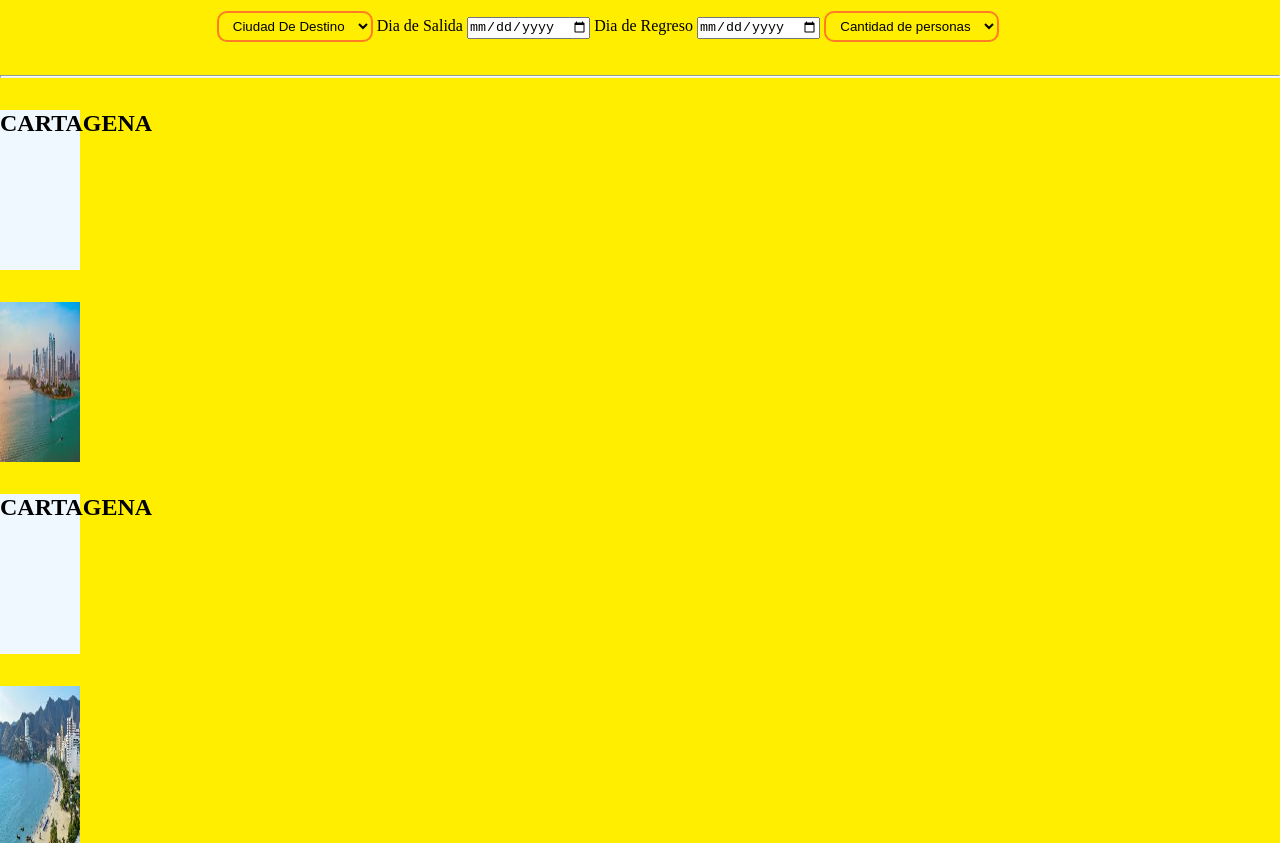
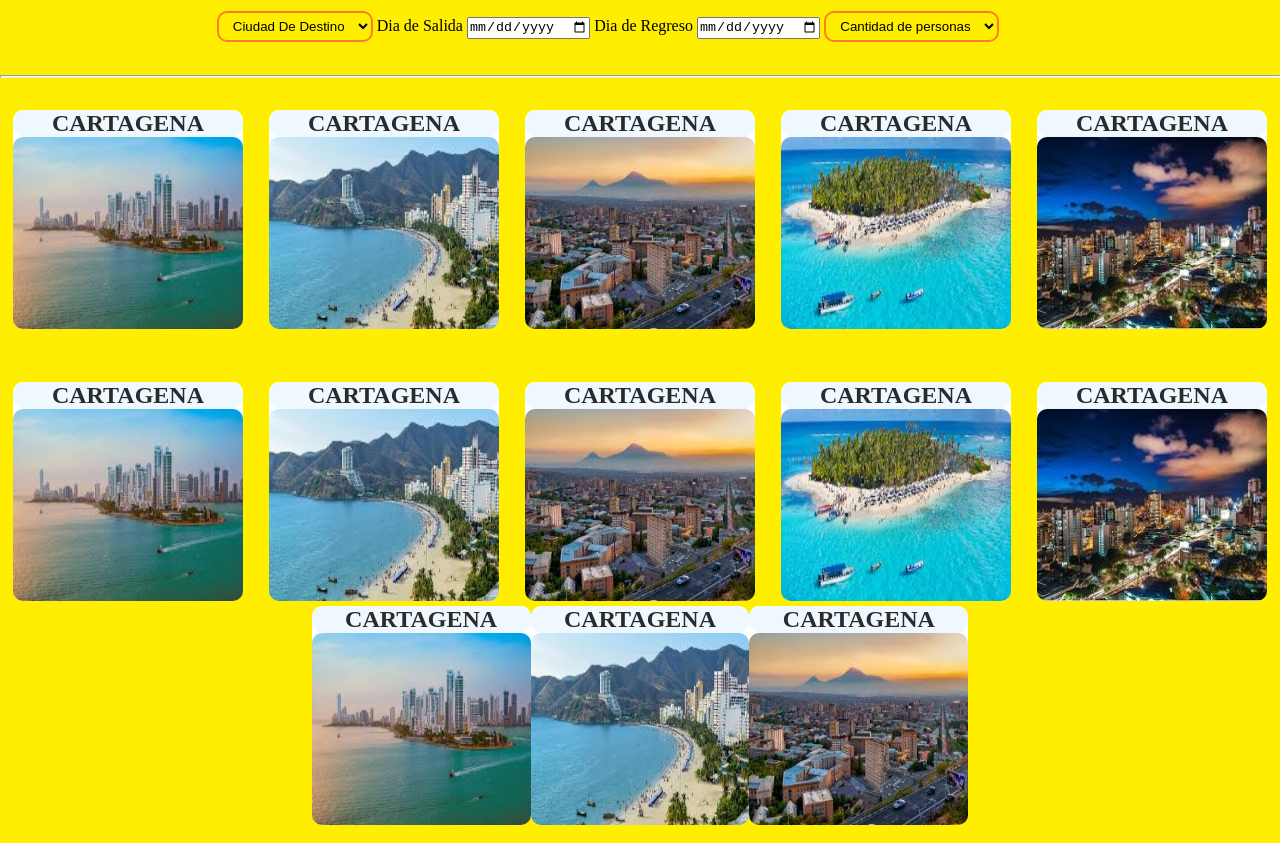
Before and after one commit to JuanGarciaaa18/adso-web-flexbox1, a plain HTML site: page index.html in a window 1280 px wide. Shown: the part 131-974 px from the top of the page. Drawn offline with Linux system fonts and the light colour scheme.

Commit message:
9may,adding features

```diff
--- a/index.html
+++ b/index.html
@@ -56,7 +56,7 @@
       </form>
     </section>
     <hr>
-    <div class="ciudades">
+    <section class="line1">
 
         <div class="Ciudad">
         <h2>CARTAGENA</h2>
@@ -66,22 +66,67 @@
         <div class="Ciudad">
         <h2>CARTAGENA</h2>
         <img src="Assets/images/SantaMarta.jfif" alt="Cartagena">
-        <div>
+        </div>
 
+        <div class="Ciudad">
         <h2>CARTAGENA</h2>
         <img src="Assets/images/Armenia.jfif" alt="Cartagena">
+        </div>
 
+        <div class="Ciudad">
         <h2>CARTAGENA</h2>
         <img src="Assets/images/SanAndres.jfif" alt="Cartagena">
+        </div>
 
+        <div class="Ciudad">
         <h2>CARTAGENA</h2>
         <img src="Assets/images/Bucaramanga.jfif" alt="Cartagena">
+        </div>
+    </section>
 
-        <h2>CARTAGENA</h2>
-        <img src="Assets/images/Manila.jfif" alt="Cartagena">
+        <section class="line2">
+            <div class="Ciudad">
+                <h2>CARTAGENA</h2>
+                <img src="Assets/images/Cartagena.jfif" alt="Cartagena">
+                </div>
 
-    </div>
-</div>
+                <div class="Ciudad">
+                <h2>CARTAGENA</h2>
+                <img src="Assets/images/SantaMarta.jfif" alt="Cartagena">
+                </div>
+
+                <div class="Ciudad">
+                <h2>CARTAGENA</h2>
+                <img src="Assets/images/Armenia.jfif" alt="Cartagena">
+                </div>
+
+                <div class="Ciudad">
+                <h2>CARTAGENA</h2>
+                <img src="Assets/images/SanAndres.jfif" alt="Cartagena">
+                </div>
+
+                <div class="Ciudad">
+                <h2>CARTAGENA</h2>
+                <img src="Assets/images/Bucaramanga.jfif" alt="Cartagena">
+                </div>
+        </section>
+
+
+        <section class="line3">
+            <div class="Ciudad">
+                <h2>CARTAGENA</h2>
+                <img src="Assets/images/Cartagena.jfif" alt="Cartagena">
+                </div>
+
+                <div class="Ciudad">
+                <h2>CARTAGENA</h2>
+                <img src="Assets/images/SantaMarta.jfif" alt="Cartagena">
+                </div>
+
+                <div class="Ciudad">
+                <h2>CARTAGENA</h2>
+                <img src="Assets/images/Armenia.jfif" alt="Cartagena">
+                </div>
 
 </body>
 </html>
--- a/styles/styles.css
+++ b/styles/styles.css
@@ -80,20 +80,45 @@ select{
 }
 
 hr{
-    background-color: azure;
+    background-color: rgb(255, 255, 255);
     height: 3px;
 }
 
+.line1{
+    display: flex;
+    justify-content: space-around;
+    margin-top: 2rem;
+}
+.Ciudad{
+    justify-content: left;
+    width: 18%;
+    height: 12rem;
+    text-align: center;
+    border-radius: 10px;
+    background-color: rgb(255, 255, 255);
+}
 .Ciudad>img{
-    width: 5rem;
-    height: 10rem;
-    margin-top: 2rem;
-    display: flex;
+    width: 100%;
+    height: 100%;
+    margin: auto;
+    border-radius: 10px;
+
 }
 .Ciudad>h2{
     background-color: aliceblue;
-    width: 5rem;
-    height: 10rem;
-    margin-top: 2rem;
+    color: #2b2b2a;
+    border-radius: 12px;
+}
+
+.line2{
     display: flex;
+    justify-content: space-around;
+    margin-top: 5rem;
 }
+
+.line3{
+    display: flex;
+    justify-content: center;
+    margin-top: 5rem;
+    margin: 2rem;
+}
```
